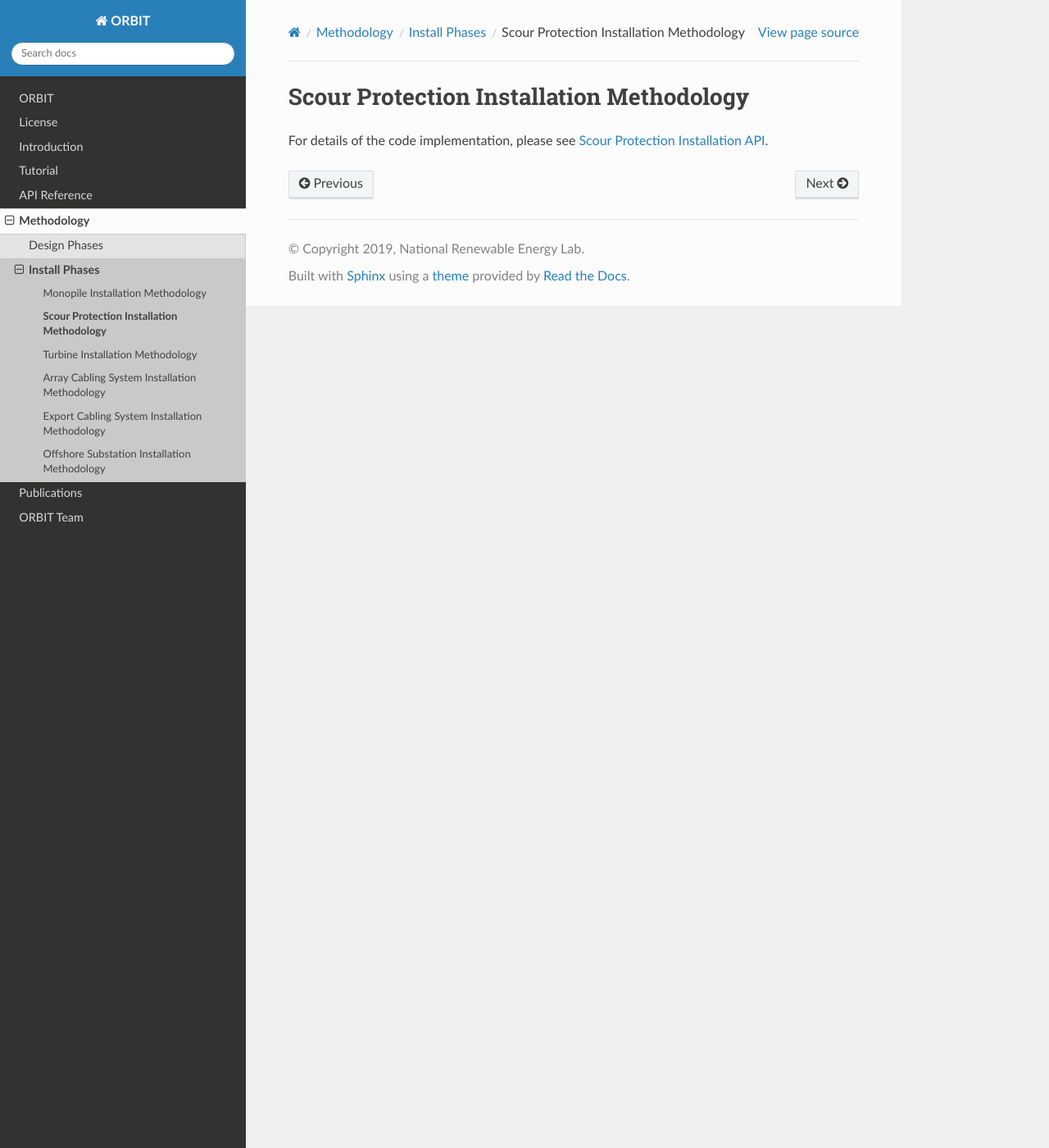
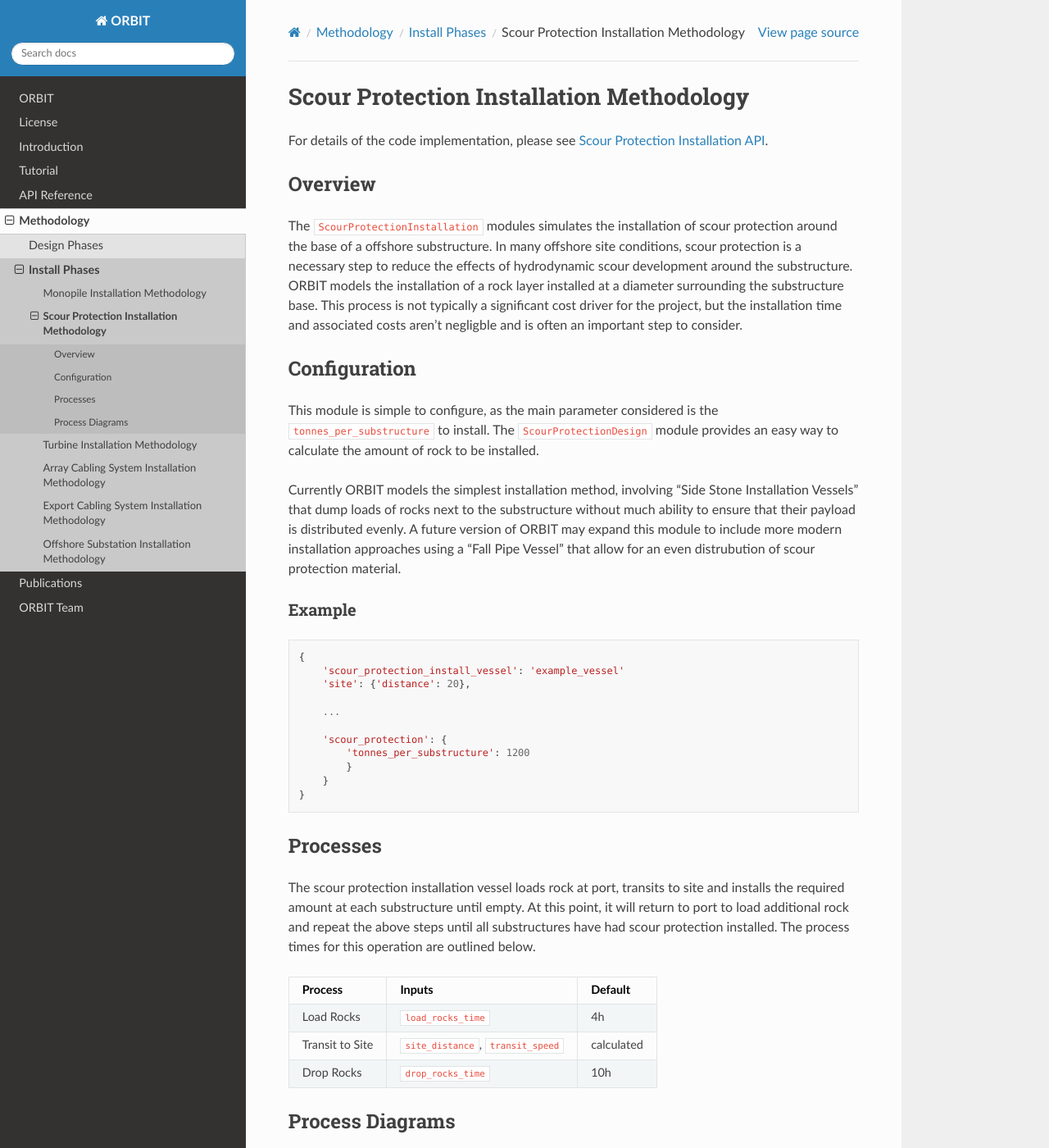
Before and after one commit to WISDEM/ORBIT, a Sphinx documentation site: the page built from docs/_docs/phases/install/scour/doc_ScourProtectionInstall.rst, in a window 1280 px wide and 1400 px high. Shown: the whole window at 82% size. Built offline with Sphinx 7.4.7 and the Read the Docs theme 2.0.0, drawn with Linux system fonts in a browser that asks for light colours; the version number could not be read and is left out.

Commit message:
Added scour protection installation methodology docs.

```diff
--- a/docs/_docs/phases/install/scour/doc_ScourProtectionInstall.rst
+++ b/docs/_docs/phases/install/scour/doc_ScourProtectionInstall.rst
@@ -3,3 +3,70 @@
 
 For details of the code implementation, please see
 :doc:`Scour Protection Installation API <api_ScourProtectionInstall>`.
+
+Overview
+--------
+
+The ``ScourProtectionInstallation`` modules simulates the installation of scour
+protection around the base of a offshore substructure. In many offshore site
+conditions, scour protection is a necessary step to reduce the effects of
+hydrodynamic scour development around the substructure. ORBIT models the
+installation of a rock layer installed at a diameter surrounding the
+substructure base. This process is not typically a significant cost driver for
+the project, but the installation time and associated costs aren't negligble
+and is often an important step to consider.
+
+Configuration
+-------------
+
+This module is simple to configure, as the main parameter considered is the
+``tonnes_per_substructure`` to install. The ``ScourProtectionDesign`` module
+provides an easy way to calculate the amount of rock to be installed.
+
+Currently ORBIT models the simplest installation method, involving "Side Stone
+Installation Vessels" that dump loads of rocks next to the substructure without
+much ability to ensure that their payload is distributed evenly. A future
+version of ORBIT may expand this module to include more modern installation
+approaches using a "Fall Pipe Vessel" that allow for an even distrubution of
+scour protection material.
+
+Example
+~~~~~~~
+
+.. code-block::
+
+   {
+       'scour_protection_install_vessel': 'example_vessel'
+       'site': {'distance': 20},
+
+       ...
+
+       'scour_protection': {
+           'tonnes_per_substructure': 1200
+           }
+       }
+   }
+
+Processes
+---------
+
+The scour protection installation vessel loads rock at port, transits to site
+and installs the required amount at each substructure until empty. At this
+point, it will return to port to load additional rock and repeat the above
+steps until all substructures have had scour protection installed. The process
+times for this operation are outlined below.
+
++-----------------+--------------------------------------+------------+
+|     Process     |                Inputs                |  Default   |
++=================+======================================+============+
+| Load Rocks      | ``load_rocks_time``                  | 4h         |
++-----------------+--------------------------------------+------------+
+| Transit to Site | ``site_distance``, ``transit_speed`` | calculated |
++-----------------+--------------------------------------+------------+
+| Drop Rocks      | ``drop_rocks_time``                  | 10h        |
++-----------------+--------------------------------------+------------+
+
+Process Diagrams
+----------------
+
+Coming soon!
```
